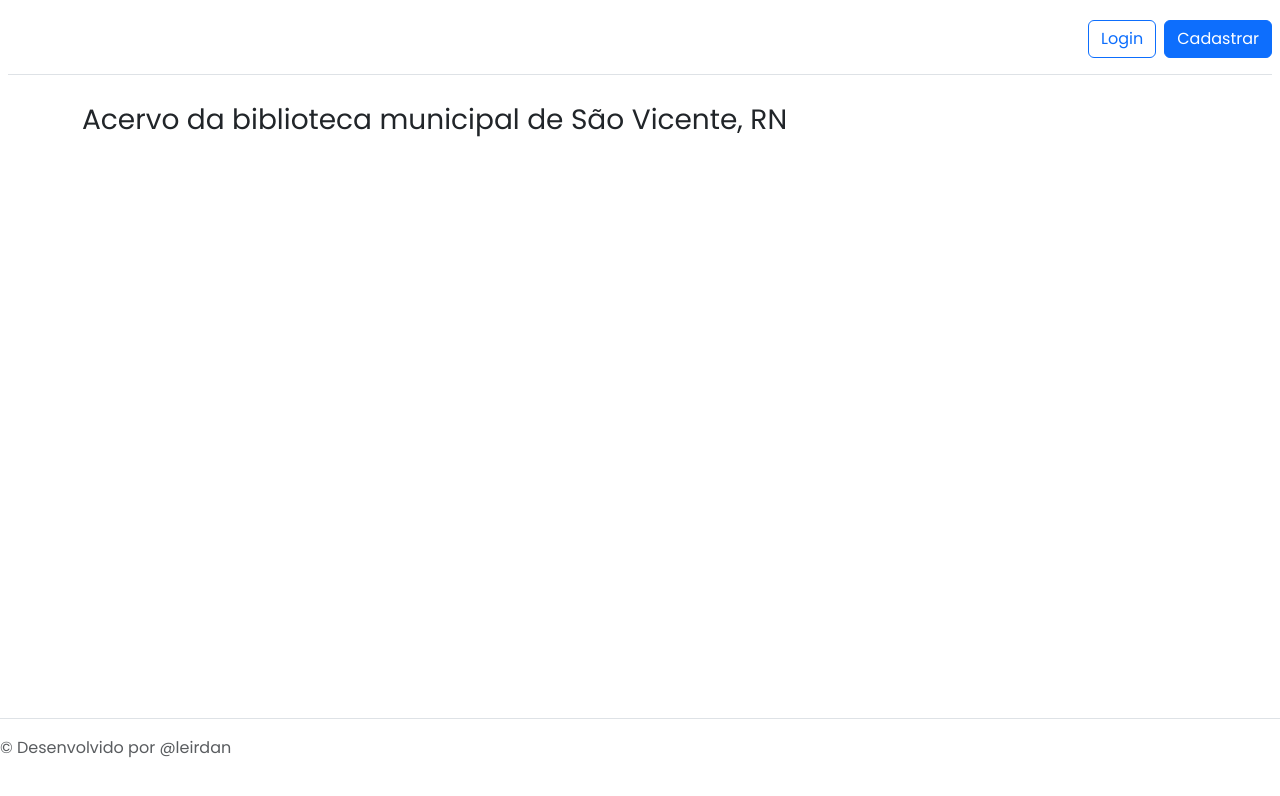
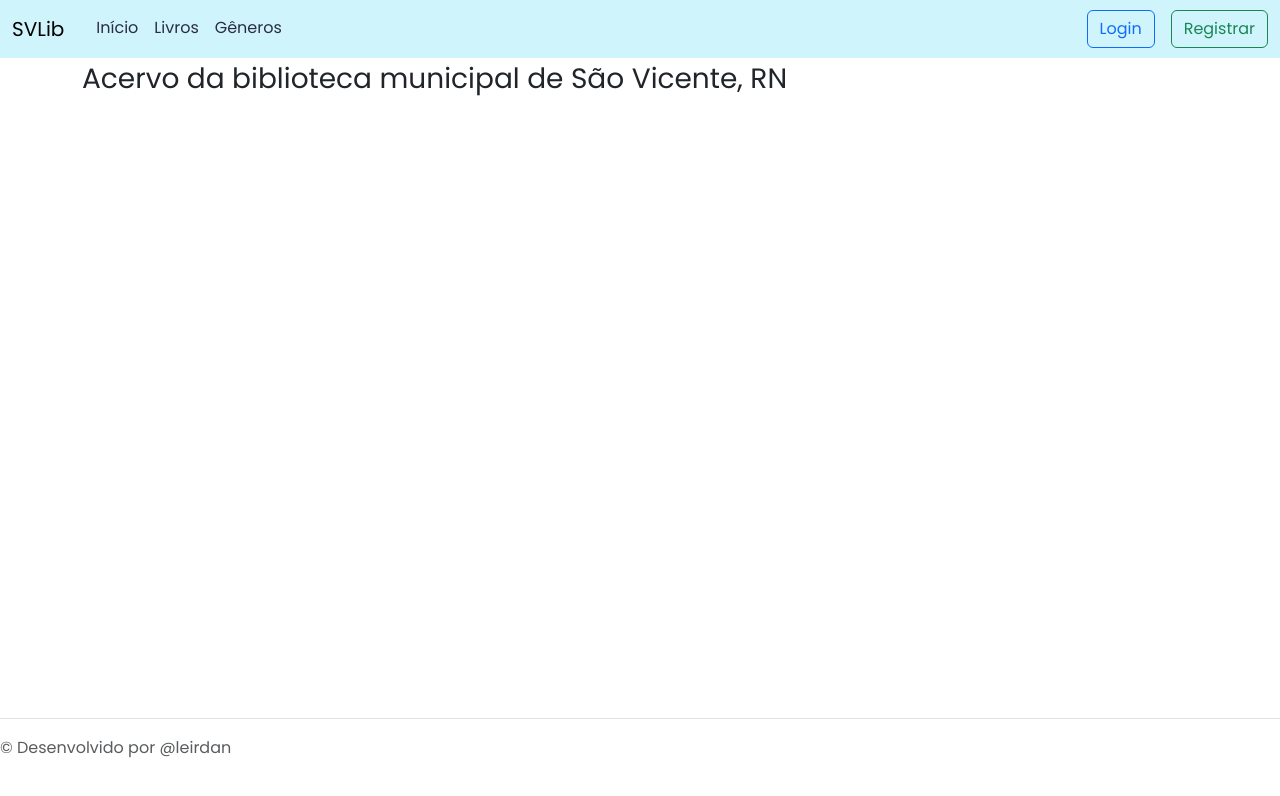
Before and after one commit to leirdan/sv.library.web, an Angular app: page / in a window 1280 px wide. Shown: the top 796 px of the page. Built offline with nearby package versions, Linux system fonts and the light colour scheme.

Commit message:
:lipstick: feat: nova navbar

```diff
--- a/src/app/components/header/header.component.css
+++ b/src/app/components/header/header.component.css
@@ -7,3 +7,8 @@
   align-items: center;
   justify-content: center;
 }
+
+.nav-item > a {
+  text-decoration: none;
+  color:var(--main-dark-blue);
+}
--- a/src/app/components/header/header.component.html
+++ b/src/app/components/header/header.component.html
@@ -1,14 +1,33 @@
-<div class="mx-2 my-1">
+<header>
+  <nav class="navbar navbar-expand-lg navbar-dark sticky-top bg-info-subtle">
 
-  <header class="d-flex flex-wrap align-items-center justify-content-center justify-content-md-between py-3 mb-4 border-bottom">
-    <a href="/" class="d-flex align-items-center col-md-3 mb-2 mb-md-0 text-dark text-decoration-none">
-      <svg class="bi me-2" width="40" height="32" role="img" aria-label="Bootstrap"><use xlink:href="#bootstrap"/></svg>
-    </a>
+    <div class="container-fluid">
+      <a class="navbar-brand text-black">SVLib</a>
+      <button class="navbar-toggler" type="button">
+        <span class="navbar-toggler-icon"></span>
+      </button>
 
-    <div class="col-md-3 text-end">
-    <button type="button" class="btn btn-outline-primary me-2">Login</button>
-    <button type="button" class="btn btn-primary">Cadastrar</button>
-  </div>
+      <div class="collapse navbar-collapse justify-content-between ms-3">
+          <ul class="nav nav-underline justify-content-center">
+            <li class="nav-item">
+              <a class="nav-link" aria-current="page" href="#">Início</a>
+            </li>
+            <li class="nav-item">
+              <a class="nav-link" href="#">Livros</a>
+            </li>
+            <li class="nav-item">
+              <a class="nav-link" href="#">Gêneros</a>
+            </li>
+          </ul>
+
+          <form class="d-flex gap-3" role="actions">
+            <a class="btn btn-outline-primary">Login</a>
+            <a class="btn btn-outline-success">Registrar</a>
+          </form>
+      </div>
+
+    </div>
+
+  </nav>
+
 </header>
-
-</div>
```
